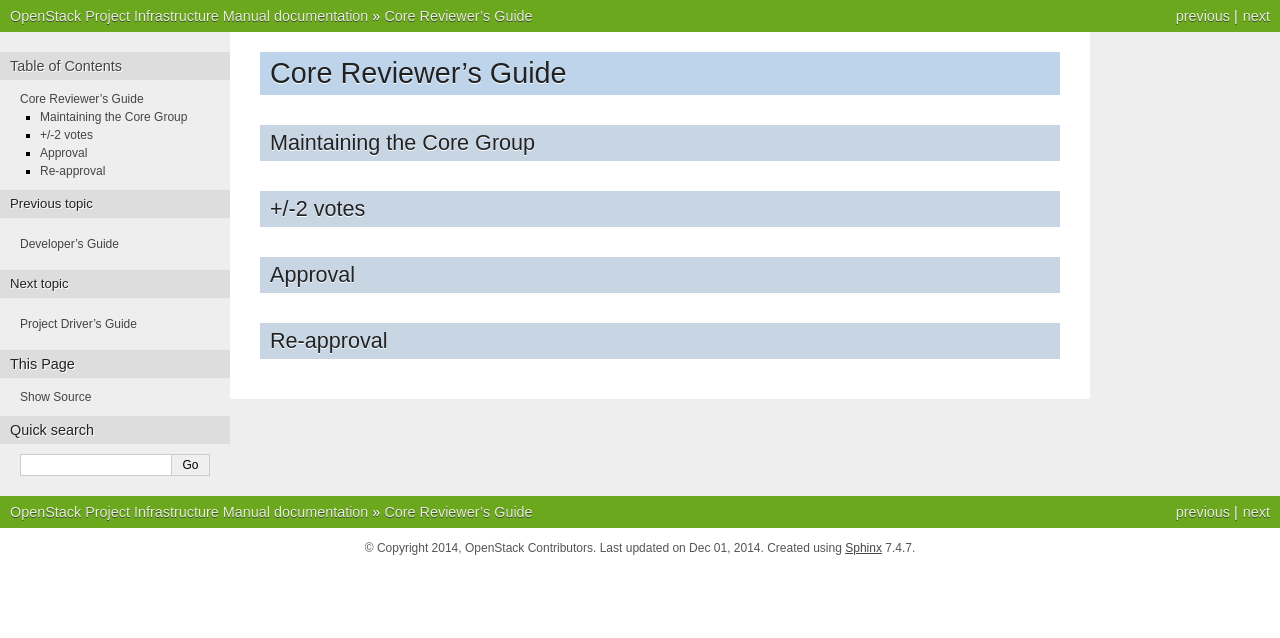
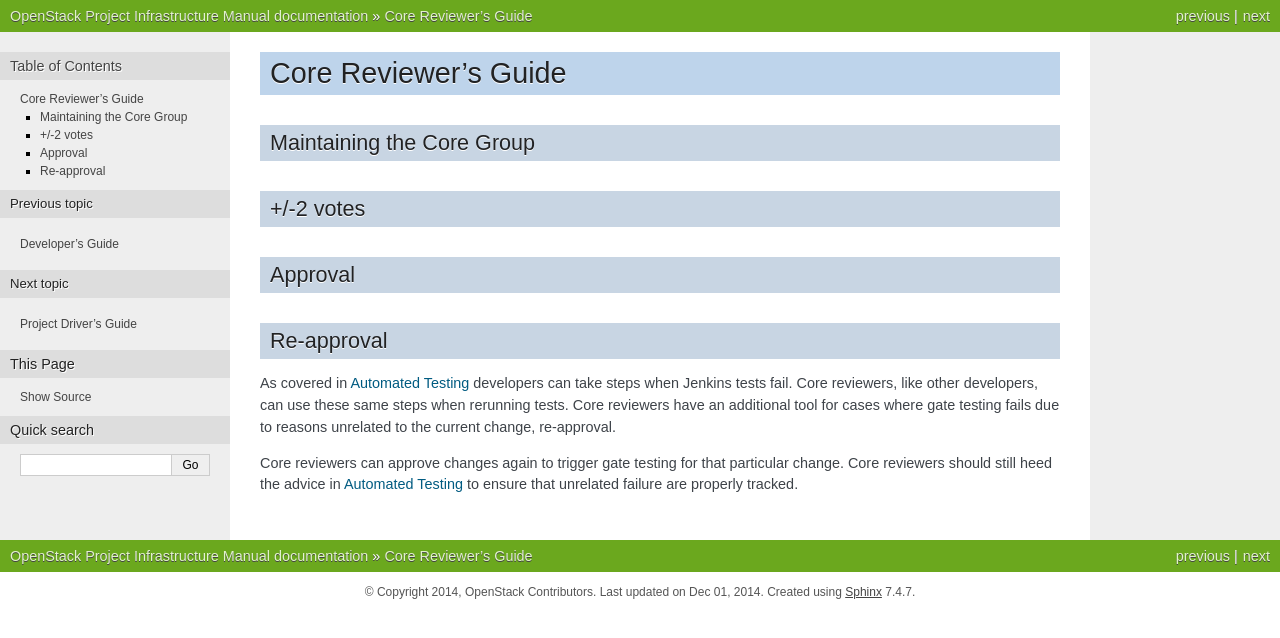
Before and after one commit to openstack-archive/infra-manual, a Sphinx documentation site: the page built from doc/source/core.rst, in a window 1280 px wide. Shown: the top 638 px of the page. Built offline with Sphinx 7.4.7, drawn with Linux system fonts in a browser that asks for light colours.

Commit message:
Re-approval of change as alternative to recheck
Cover the use of re-approving a change by core reviewers as an
alternative to rechecking changes with failed gate tests.

Change-Id: I36bc08dffd9fead4b8eefb0335ac8731562df9bd

```diff
--- a/doc/source/core.rst
+++ b/doc/source/core.rst
@@ -16,3 +16,14 @@
 
 Re-approval
 ===========
+
+As covered in :ref:`automated-testing` developers can take steps when
+Jenkins tests fail. Core reviewers, like other developers, can use these
+same steps when rerunning tests. Core reviewers have an additional tool
+for cases where gate testing fails due to reasons unrelated to the
+current change, re-approval.
+
+Core reviewers can approve changes again to trigger gate testing for
+that particular change. Core reviewers should still heed the advice in
+:ref:`automated-testing` to ensure that unrelated failure are properly
+tracked.
--- a/doc/source/developers.rst
+++ b/doc/source/developers.rst
@@ -449,6 +449,8 @@
 `Gerrit documentation
 <https://review.openstack.org/Documentation/intro-quick.html#_reviewing_the_change>`_.
 
+.. _automated-testing:
+
 Automated Testing
 -----------------
 
```
